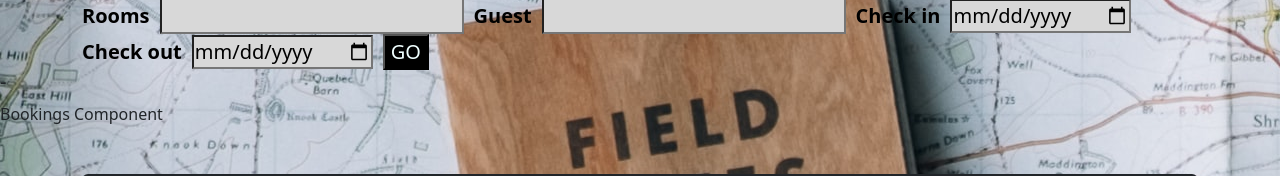
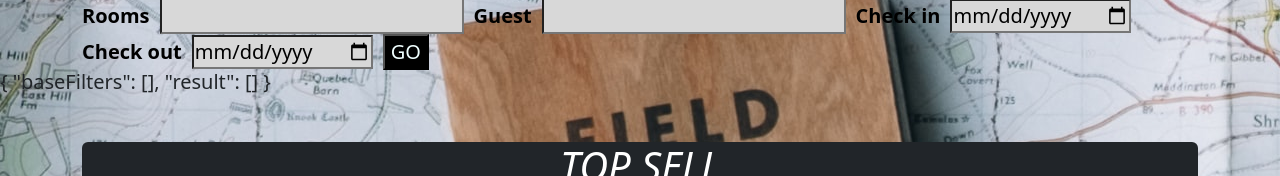
Before and after one commit to MJ2022/Travel-agency, a Vue app: page / in a window 1280 px wide. Shown: the part 438-614 px from the top of the page. Built offline with nearby package versions, Linux system fonts and the light colour scheme.

Commit message:
add new props and new emit

```diff
--- a/src/components/BookingForm.vue
+++ b/src/components/BookingForm.vue
@@ -9,9 +9,14 @@
       <input v-model="booking.in" type="date" id="in" />
       <label for="out">Check out</label>
       <input v-model="booking.out" type="date" id="out" />
-      <button type="submit" @click="clickedButton">GO</button>
+      <button
+        type="submit"
+        @click="clickedButton"
+        @keyup="onSelectedReservation(items.base_filters, items.result)"
+      >
+        GO
+      </button>
     </form>
-    <h5>{{ destination.dest_id }}-{{ destination.dest_type }}</h5>
   </div>
 </template>
 <script>
@@ -25,6 +30,7 @@ export default {
         in: "",
         out: "",
       },
+      items: [],
     };
   },
   props: {
@@ -38,9 +44,7 @@ export default {
   methods: {
     clickedButton: async function (event) {
       event.preventDefault();
-      console.log(this.booking);
-
-      /*  try {
+      try {
         const options = {
           method: "GET",
           headers: {
@@ -50,7 +54,7 @@ export default {
           },
         };
         const data = await fetch(
-          `https://apidojo-booking-v1.p.rapidapi.com/properties/list?offset=0&arrival_date=%3CREQUIRED%3E&departure_date=%3CREQUIRED%3E&guest_qty=1&dest_ids=-3712125&room_qty=1&search_type=city`,
+          `https://apidojo-booking-v1.p.rapidapi.com/properties/list?offset=0&arrival_date=${this.booking.in}&departure_date=${this.booking.out}&guest_qty=${this.booking.guest}&dest_ids=${this.destination.destID}&room_qty=${this.booking.room}&search_type=${this.destination.destType}`,
           options
         );
         const json = await data.json();
@@ -58,7 +62,10 @@ export default {
         console.log(this.items);
       } catch (err) {
         console.log(err);
-      } */
+      }
+    },
+    onSelectedReservation: function ({ baseFilters, result }) {
+      this.$emit("selectedReservation", { baseFilters, result });
     },
   },
 };
--- a/src/components/Bookings.vue
+++ b/src/components/Bookings.vue
@@ -1,9 +1,55 @@
 <template>
-  <p>Bookings Component</p>
+  <div>
+    <h5>{{ reservation }}</h5>
+    <!-- <h1>Booking:{{ base.filters[0].layout.title }}</h1>
+    <h2>Currency code:{{ result[1].currencycode }}</h2>
+    <table>
+      <tr>
+        <th>Hotel</th>
+        <th>Price</th>
+        <th>Photo</th>
+      </tr>
+      <tr>
+        <td>{{ result[1].pricebreakdown.gross_price }}</td>
+        <td>{{ result[1].main_photo_url }}</td>
+        <td>{{ result[1].hotel_name }}</td>
+      </tr>
+      <tr>
+        <td>{{ result[2].hotel_name }}</td>
+        <td>{{ result[2].pricebreakdown.gross_price }}</td>
+        <td>{{ result[2].main_photo_url }}</td>
+      </tr>
+      <tr>
+        <td>{{ result[3].hotel_name }}</td>
+        <td>{{ result[3].pricebreakdown.gross_price }}</td>
+        <td>{{ result[3].main_photo_url }}</td>
+      </tr>
+    </table> -->
+  </div>
 </template>
 
 <script>
 export default {
   name: "Bookings",
+  data() {
+    return {};
+  },
+  props: {
+    reservation: {
+      type: Object,
+      default: function () {
+        return {};
+      },
+    },
+  },
 };
 </script>
+
+<style scoped>
+table,
+td,
+th {
+  border: 2px solid black;
+  border-collapse: collapse;
+}
+</style>
--- a/src/components/TheSearchBar.vue
+++ b/src/components/TheSearchBar.vue
@@ -15,7 +15,7 @@
           :key="item.dest_id"
           @click="onSelectedCity(item.city_name, item.dest_id, item.dest_type)"
         >
-          {{ item.city_name }}-{{ item.dest_type }}-{{ item.dest_id }}
+          {{ item.city_name }}
         </li>
       </ul>
     </div>
--- a/src/components/TravelAgency.vue
+++ b/src/components/TravelAgency.vue
@@ -1,8 +1,11 @@
 <template>
   <div>
     <TheSearchBar @selectedCity="onSelectedCity" />
-    <BookingForm :destination="destination" />
-    <Bookings />
+    <BookingForm
+      :destination="destination"
+      @selectedReservation="onSelectedReservation"
+    />
+    <Bookings :reservation="reservation" />
     <ProductList />
   </div>
 </template>
@@ -25,6 +28,9 @@ export default {
     onSelectedCity({ destID, destType }) {
       this.destination = { destID, destType };
     },
+    onSelectedReservation({ baseFilters, result }) {
+      this.reservation = { baseFilters, result };
+    },
   },
   data() {
     return {
@@ -32,6 +38,10 @@ export default {
         destID: "",
         destType: "",
       },
+      reservation: {
+        baseFilters: [],
+        result: [],
+      },
     };
   },
 };
```
